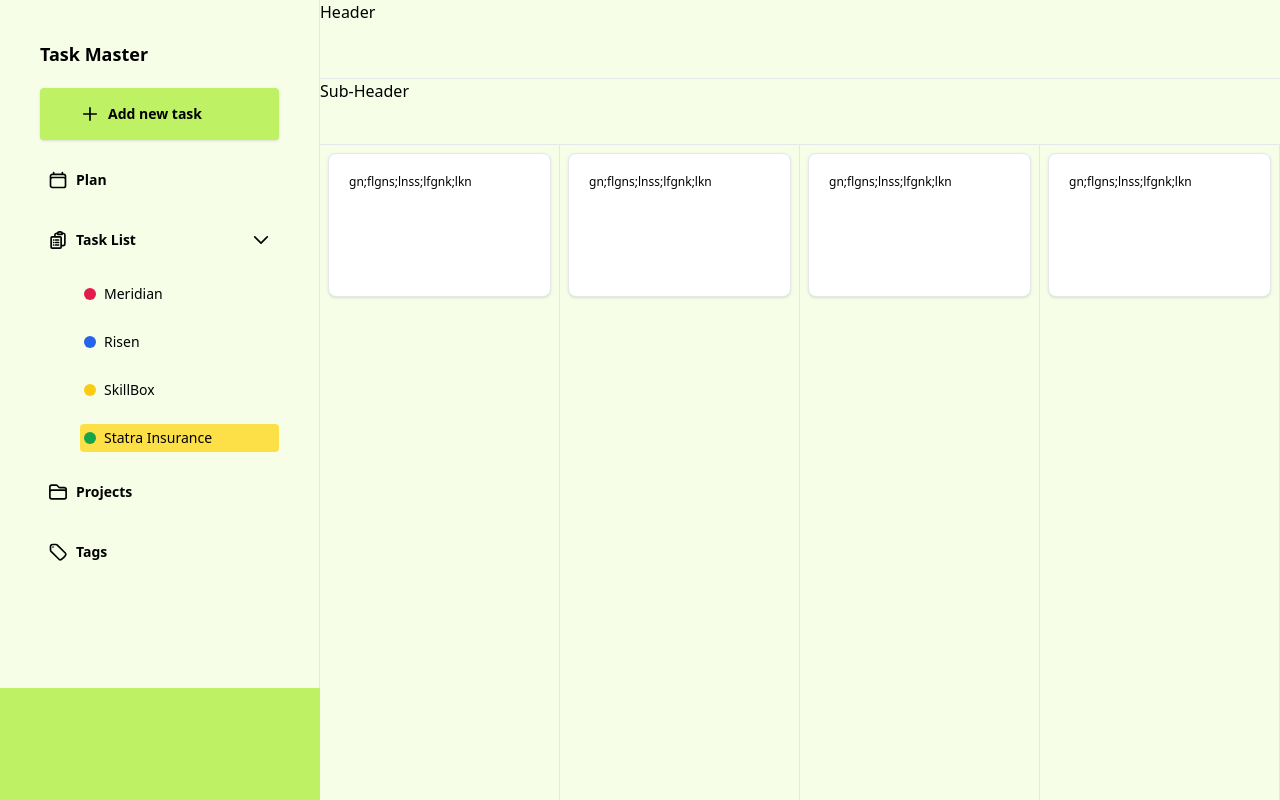
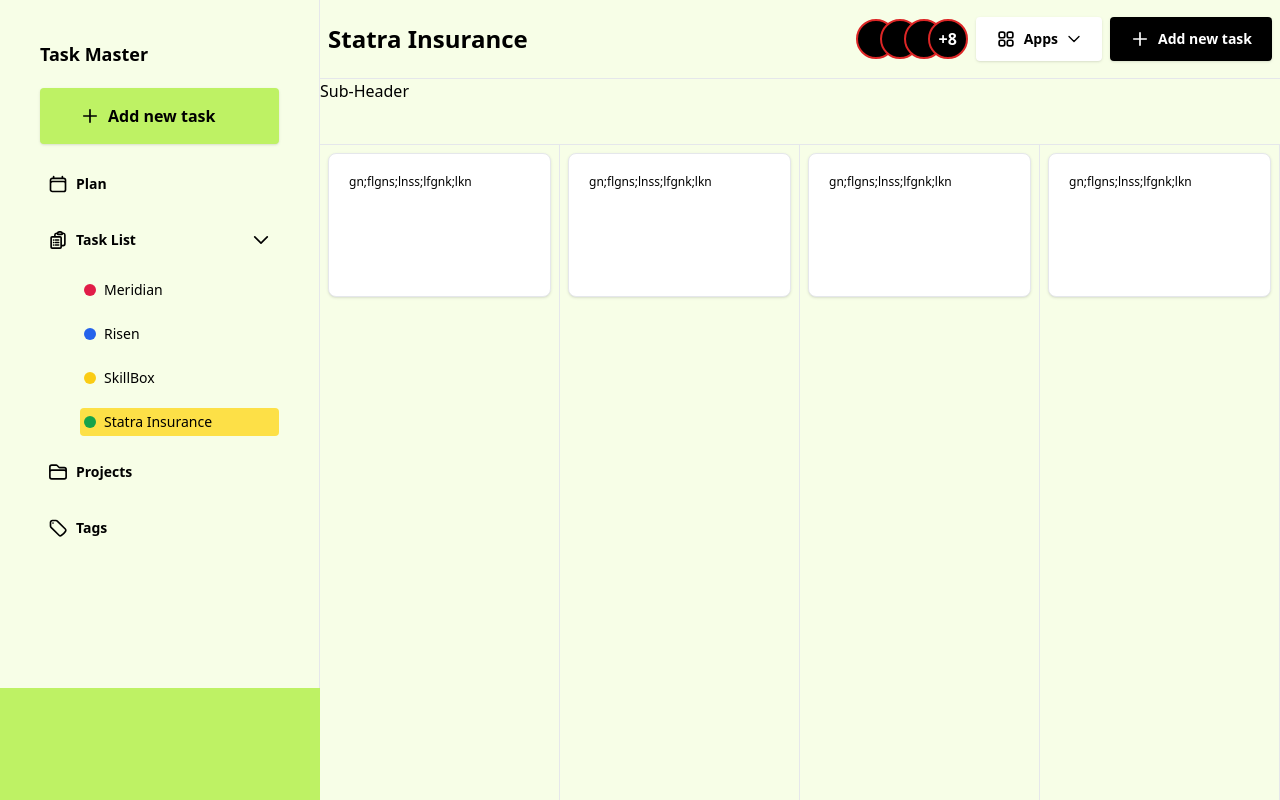
Before and after one commit to koomabenjamin/taskmanager, a Vue app: page / in a window 1280 px wide. Built offline with nearby package versions, Linux system fonts and the light colour scheme.

Commit message:
Start of extremely customizable button

```diff
--- a/src/components/shared/Button.vue
+++ b/src/components/shared/Button.vue
@@ -1,16 +1,28 @@
 <template>
-  <button class="bg-lime-300 px-10 py-4 text-sm rounded font-semibold flex items-center space-x-2 shadow">
+  <button :class="`${props.color} ${sizes[props.size]} ${props.textColor} rounded font-semibold flex items-center space-x-2 shadow`">
     <component class="h-5 w-5 stroke-2" :is="Icons[props.icon]"></component>
     <span>{{ props.label }}</span>
+    <component class="h-4 w-4 stroke-2" :is="Icons['ChevronDownIcon']" v-if="dropDown"></component>
   </button>
 </template>
 
 <script setup>
 import * as Icons from '@heroicons/vue/24/outline'
 
+const sizes = {
+  sm:'px-1 py-2 text-xs',
+  md:'px-3 py-2 text-sm',
+  lg:'px-5 py-3 text-sm',
+  xl:'px-10 py-4 text-base',
+}
+
 const props =  defineProps({
   label: [String, Number],
   icon: [String, Number],
+  size: [String, Number],
+  color: [String, Number],
+  textColor: [String, Number],
+  dropDown: [Boolean],
 })
 </script>
 
--- a/src/components/shared/NavItem.vue
+++ b/src/components/shared/NavItem.vue
@@ -6,7 +6,7 @@
     </div>
     <component class="h-5 w-5 stroke-2" :is="Icons['ChevronDownIcon']" v-if="props.subList.length > 0"></component>
   </div>
-  <div v-if="props.subList.length > 0" class="pl-10 space-y-5">
+  <div v-if="props.subList.length > 0" class="pl-10 space-y-4">
     <div v-for="item in props.subList" :key="item">
       <div :class="{'bg-yellow-300': item.name === 'Statra Insurance'}" class="flex items-center space-x-2 cursor-pointer p-1 rounded">
         <span :class="`h-3 w-3 ${item.color} rounded-full`"></span>
--- a/src/views/MainView.vue
+++ b/src/views/MainView.vue
@@ -6,14 +6,33 @@
       <Tag label="Add new task" icon="PlusIcon" />
       <Card/> -->
       <div class="font-bold text-lg">Task Master</div>
-      <Button label="Add new task" icon="PlusIcon"/>
+      <Button label="Add new task" icon="PlusIcon" color="bg-lime-300" size="xl"/>
 
-      <NavItem v-for="item in navItems" :key="item.name" :label="item.label" :icon="item.icon" :sub-list="item.subList"/>
+      <div class="space-y-4">
+        <NavItem v-for="item in navItems" :key="item.name" :label="item.label" :icon="item.icon" :sub-list="item.subList"/>
+      </div>
 
-      <div class="fixed bottom-0 w-1/4 bg-lime-300 h-28 left-0"></div>
+      <div class="fixed bottom-0 w-1/4 bg-lime-300 h-28 left-0">
+
+      </div>
     </div>
     <div class="w-3/4 flex flex-col">
-      <div class="w-full h-24 border-b">Header</div>
+      <div class="w-full h-24 border-b flex items-center justify-between px-2">
+        <div class="text-2xl font-bold">Statra Insurance</div>
+        <div class="flex space-x-2 items-center">
+          <div class="flex -space-x-4">
+            <div class="h-10 w-10 rounded-full border-2 border-red-600 bg-black"></div>
+            <div class="h-10 w-10 rounded-full border-2 border-red-600 bg-black"></div>
+            <div class="h-10 w-10 rounded-full border-2 border-red-600 bg-black"></div>
+            <div class="h-10 w-10 rounded-full border-2 border-red-600 bg-black text-white center font-bold">
+              +8
+            </div>
+          </div>
+          <Button label="Apps" icon="Squares2X2Icon" color="bg-white" size="lg" drop-down="true"/>
+          <Button label="Add new task" icon="PlusIcon" color="bg-black" text-color="text-white" size="lg"/>
+        </div>
+      </div>
+
       <div class="w-full h-20 border-b">Sub-Header</div>
       <div class="w-full h-full flex overflow-auto">
         <div class="w-1/4 border-r flex-shrink-0 text-xs" v-for="column in [1,2,3,4,5]" :key="column">
```
